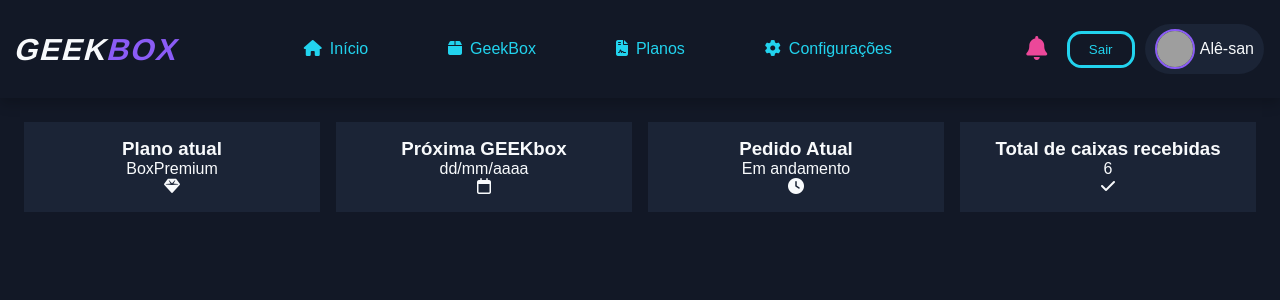
After one commit to kocoli/boxGeek, a PHP site: page /views/app/home.html in a window 1280 px wide. The commit adds this page. Shown: the top 300 px of the page. Run offline with PHP 8.4, Linux system fonts and the light colour scheme; grey boxes are pictures that could not be loaded.

Commit message:
várias alterações

```diff
--- /dev/null
+++ b/nicoli/assets/css/components/cards.css
@@ -0,0 +1,14 @@
+.cards-row {
+    display: flex;
+    justify-content: center;
+    gap: 1rem;
+    padding: 1.5rem;
+}
+
+.card-kip {
+    width: 300px;
+    background-color: var(--bg-card);
+    color: var(--text-primary);
+    padding: 1rem;
+    text-align: center;
+}
--- a/nicoli/assets/css/components/navbar.css
+++ b/nicoli/assets/css/components/navbar.css
@@ -1,5 +1,4 @@
 .navbar .ul-navbar{
-    background-image: linear-gradient(var(--bg), var(--bg-sidebar));
     padding: 1rem 0;
     display: flex;
     justify-content: center;
--- a/nicoli/assets/css/style.css
+++ b/nicoli/assets/css/style.css
@@ -7,7 +7,9 @@
 @import url('components/sidebar.css');
 @import url('components/navbar.css');
 @import url('components/images.css');
+@import url('components/cards.css');
 @import url('components/buttons.css');
+@import url('components/progress-bar.css');
 
 @import url('utils/display.css');
 @import url('utils/sidebar.css');
--- /dev/null
+++ b/nicoli/views/app/home.html
@@ -0,0 +1,72 @@
+<!DOCTYPE html>
+<html lang="pt-br">
+<head>
+    <meta charset="UTF-8">
+    <meta name="viewport" content="width=device-width, initial-scale=1.0">
+    <title>GeekBox</title>
+    <!-- https://cdnjs.com/libraries/font-awesome -->
+    <link rel="stylesheet" href="https://cdnjs.cloudflare.com/ajax/libs/font-awesome/6.5.0/css/all.min.css" integrity="sha512-..." crossorigin="anonymous" referrerpolicy="no-referrer" />
+    <link rel="stylesheet" href="../../../nicoli/assets/css/style.css">
+</head>
+<body>
+    <aside class="sidebar d-none">
+        <nav class="nav-sidebar">
+            <ul class="ul-sidebar">
+                <li><a href="#"><i class="fa-solid fa-house"></i><span>Início</span></a></li>
+                <li><a href="#"><i class="fa-solid fa-box"></i><span>GeekBox</span></a></li>
+                <li><a href="#"><i class="fa-solid fa-file-contract"></i><span>Planos</span></a></li>
+                <li><a href="#"><i class="fa-solid fa-gear"></i><span>Configurações</span></a></li>
+                <li><a href="#" class="a-logout"><i class="fa-solid fa-right-from-bracket"></i><span>sair</span></a></li>
+            </ul>
+        </nav>
+    </aside>
+
+    <header class="header-container">
+        <div class="logo">
+            <button class="btn-icon d-none"><i class="fa-solid fa-bars"></i></button>
+            <h1 class="logo-title">GEEK<span class="txt-emphasis">BOX</span></h1>
+        </div>
+        <nav class="navbar">
+            <ul class="ul-navbar">
+                <li><a href="home.html"><i class="fa-solid fa-house"></i><span>Início</span></a></li>
+                <li><a href="#"><i class="fa-solid fa-box"></i><span>GeekBox</span></a></li>
+                <li><a href="#"><i class="fa-solid fa-file-contract"></i><span>Planos</span></a></li>
+                <li><a href="#"><i class="fa-solid fa-gear"></i><span>Configurações</span></a></li>
+            </ul>
+        </nav>
+        <nav class="header-nav-user">
+            <button class="btn-icon"><i class="fa-solid fa-bell"></i></button>
+            <button class="btn-secondary">Sair</button>
+            <div class="profile">
+                <img src="https://i.pravatar.cc/150" alt="avatar" class="img-avatar-profile">
+                <span>Alê-san</span>
+            </div>
+        </nav>
+    </header>
+
+    <main class="container">
+        <div class="cards-row">
+            <div class="card-kip">
+                <h3>Plano atual</h3>
+                <p>BoxPremium</p>
+                <i class="fa-solid fa-gem"></i>
+            </div>
+            <div class="card-kip">
+                <h3>Próxima GEEKbox</h3>
+                <p>dd/mm/aaaa</p>
+                <i class="fa-regular fa-calendar"></i>
+            </div>
+            <div class="card-kip">
+                <h3>Pedido Atual</h3>
+                <p>Em andamento</p>
+                <i class="fa-solid fa-clock"></i>
+            </div>
+            <div class="card-kip">
+                <h3>Total de caixas recebidas</h3>
+                <p>6</p>
+                <i class="fa-solid fa-check"></i>
+            </div>
+        </div>
+    </main>
+</body>
+</html>
```
Also changed, not shown: nicoli/views/app/calendar.html (added, +71 -0 lines).
